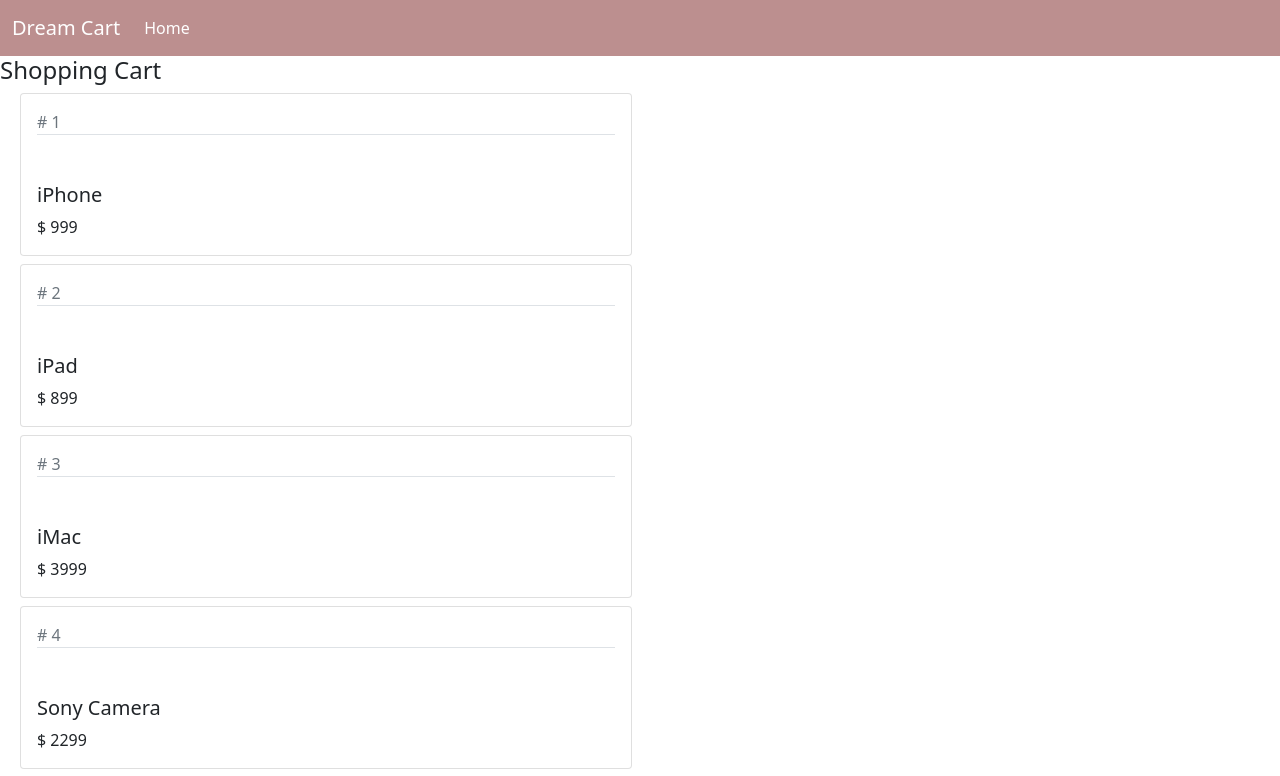
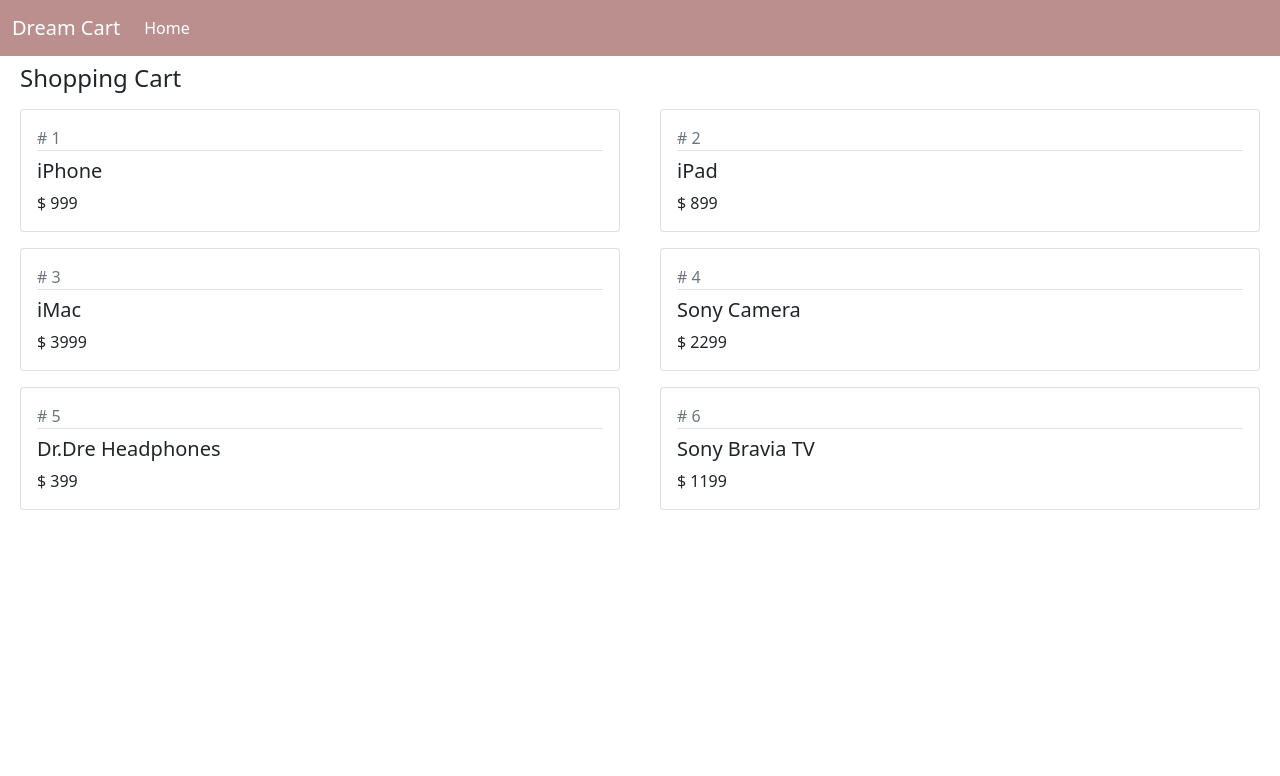
Before and after one commit to HarshJainGitHub/e-commerce, a React (Create React App) app: page / in a window 1280 px wide. Shown: the top 776 px of the page. Built offline with nearby package versions, Linux system fonts and the light colour scheme.

Commit message:
product ui completed

```diff
--- a/src/App.js
+++ b/src/App.jsx
@@ -4,7 +4,7 @@
 import 'bootstrap/dist/js/bootstrap';
 import 'bootstrap/dist/css/bootstrap.css';
 import NavBar from "./NavBar";
-import CustomersList from './CustomersList';
+// import CustomersList from './CustomersList';
 import ShoppingCart from './ShoppingCart';
 
 export default class App extends Component {
--- a/src/NavBar.js
+++ b/src/NavBar.jsx
@@ -7,7 +7,7 @@
       <>
         <nav className="navbar navbar-expand-lg navbar-dark bg-dark navbar-style">
           <div className="container-fluid">
-            <a className="navbar-brand" href="#">
+            <a className="navbar-brand" href="/#">
               Dream Cart
             </a>
             <button
@@ -27,7 +27,7 @@
             >
               <ul className="navbar-nav me-auto mb-2 mb-lg-0">
                 <li className="nav-item">
-                  <a className="nav-link active" aria-current="page" href="#">
+                  <a className="nav-link active" aria-current="page" href="/#">
                     Home
                   </a>
                 </li>
--- a/src/Product.jsx
+++ b/src/Product.jsx
@@ -1,16 +1,19 @@
 import React, { Component } from "react";
 
 export default class product extends Component {
+
+  state = {
+    products: this.props.product
+  }
+
   render() {
     return (
-      <div className="container-fluid">
-        <div className="col-lg-6">
-          <div className="card m-2">
-            <div className="card-body">
-              <div className="text-muted"># {this.props.id}</div>
-              <h5 className="pt-5 border-top"> {this.props.productName} </h5>
-              <div> $ {this.props.price} </div>
-            </div>
+      <div className="col-lg-6">
+        <div className="card m-2">
+          <div className="card-body">
+            <div className="text-muted"># { this.state.products.id } </div>
+            <h5 className="pt-2 border-top"> { this.state.products.productName } </h5>
+            <div>$ {this.state.products.price}</div>
           </div>
         </div>
       </div>
--- a/src/ShoppingCart.js
+++ b/src/ShoppingCart.js
@@ -17,16 +17,16 @@
   render() {
     return (
       <React.Fragment>
-        <h4>Shopping Cart</h4>
-        <div>
-          {this.state.products.map((prod) =>
-            <Product
-              key={prod.id}
-              id={prod.id}
-              productName={prod.productName}
-              price={prod.price}
-            />
-          )}
+        <div className="container-fluid">
+          <h4 className='m-2'>Shopping Cart</h4>
+          <div className='row'>
+            {this.state.products.map((prod) =>
+              <Product
+                key={prod.id}
+                product={prod}
+              />
+            )}
+          </div>
         </div>
       </React.Fragment>
     )
```
Also changed, not shown: src/CustomersList.jsx (renamed from src/CustomersList.js).
